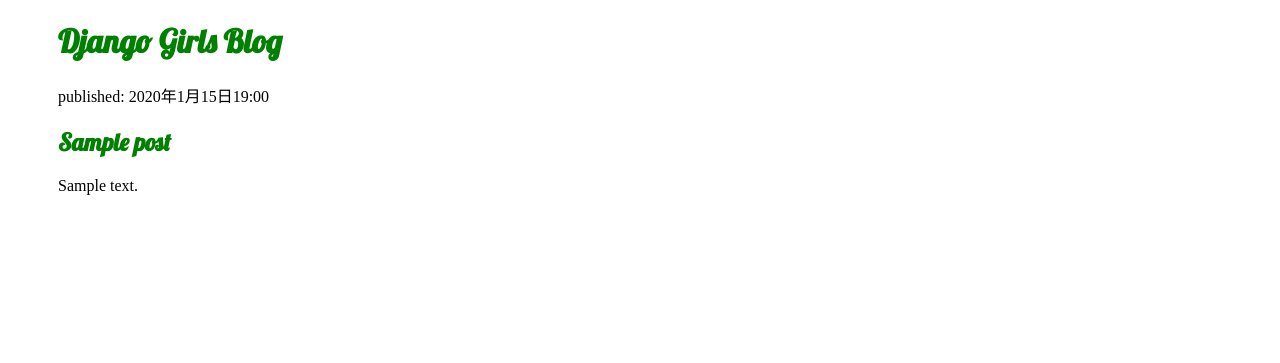
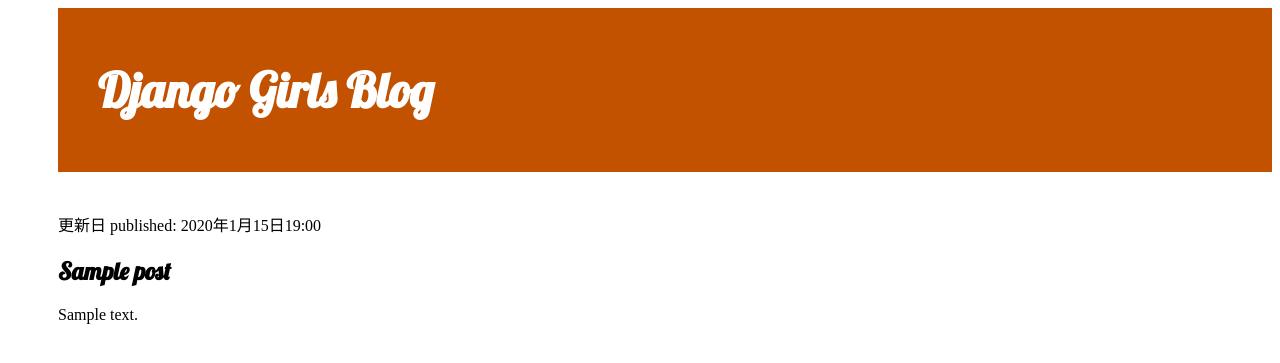
Before and after one commit to u2service/my-first-blog, a Django app: page / in a window 1280 px wide. Shown: the top 363 px of the page. Run offline with Django 5.2, Linux system fonts and the light colour scheme; tables that the repository leaves empty hold one stand-in row (values such as "Sample post").

Commit message:
ｃｓｓ追加いろいろ

```diff
--- a/blog/static/css/blog.css
+++ b/blog/static/css/blog.css
@@ -7,3 +7,71 @@
 body {
     padding-left: 50px;
 }
+
+.page-header {
+    background-color: #c25100;
+    margin-top: 0;
+    margin-bottom: 40px;
+    padding: 20px 20px 20px 40px;
+}
+
+.page-header h1,
+.page-header h1 a,
+.page-header h1 a:visited,
+.page-header h1 a:active {
+    color: #ffffff;
+    font-size: 36pt;
+    text-decoration: none;
+}
+
+h1,
+h2,
+h3,
+h4 {
+    font-family: 'Lobster', cursive;
+}
+
+.date {
+    float: right;
+}
+
+.post-form textarea,
+.post-form input {
+    width: 100%;
+}
+
+.top-menu,
+.top-menu:hover,
+.top-menu:visited {
+    color: #ffffff;
+    float: right;
+    font-size: 26pt;
+    margin-right: 20px;
+}
+
+.post {
+    margin-bottom: 70px;
+}
+
+.post h2 a,
+.post h2 a:visited {
+    color: #000000;
+}
+
+.post > .date,
+.post > .actions {
+    float: right;
+}
+
+.btn-secondary,
+.btn-secondary:visited {
+    color: #c25100;
+    background: none;
+    border-color: #c25100;
+    margin-left: 15px;
+}
+
+.btn-secondary:hover {
+    color: #ffffff;
+    background-color: #c25100;
+}
--- a/blog/templates/blog/post_list.html
+++ b/blog/templates/blog/post_list.html
@@ -10,14 +10,15 @@
             <link rel="stylesheet" href="https://fonts.googleapis.com/css?family=Lobster&subset=latin,latin-ext">
     </head>
     <body>
-        <header>
+        <header class="page-header">
+            <div class="container">
             <h1><a href="/">Django Girls Blog</a></h1>
-
+            </div>
         </header>
 
         {% for post in posts %}
-            <article>
-                <time>published: {{ post.published_date }}</time>
+            <article class="post">
+                <time>更新日 published: {{ post.published_date }}</time>
                 <h2><a href="">{{ post.title }}</a></h2>
                 <p>{{ post.text|linebreaksbr }}</p>
             </article>
```
